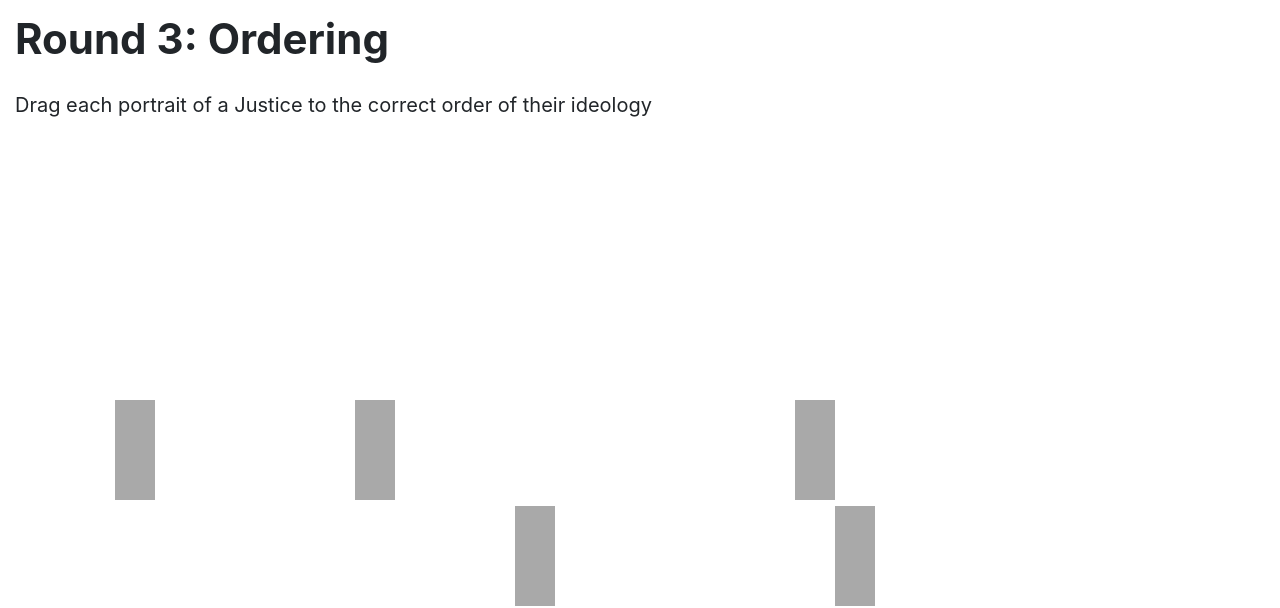
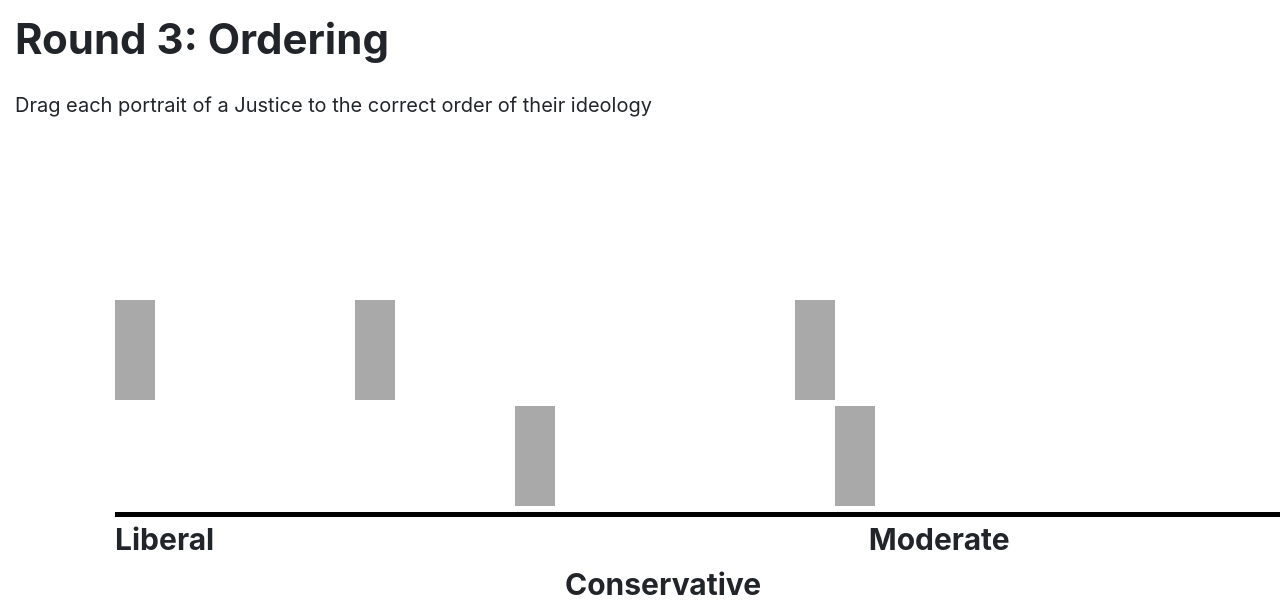
Before and after one commit to KenXiong123/UI_Final_Project, a Flask app: page /quiz/3 in a window 1280 px wide; the page is wider, and only the part inside the window is pictured. Shown: the part 75-683 px from the top of that part. Run offline with Flask 2, Linux system fonts and the light colour scheme; some libraries are stand-ins or nearby versions.

Commit message:
improve ordering quiz ui design

```diff
--- a/static/main.css
+++ b/static/main.css
@@ -111,7 +111,7 @@
   width: 1500px;
 }
 #ordering_people{
-  padding-top: 150px;
+  padding-top: 100px;
 }
 
 .whole1{
@@ -191,9 +191,9 @@
   margin-top: 20px;
 }
 
-#error_message{
-  padding-bottom: 200px;
-}
+/*#error_message{*/
+/*  padding-bottom: 200px;*/
+/*}*/
 .rounded_img{
   border-radius: 5px;
 }
```
